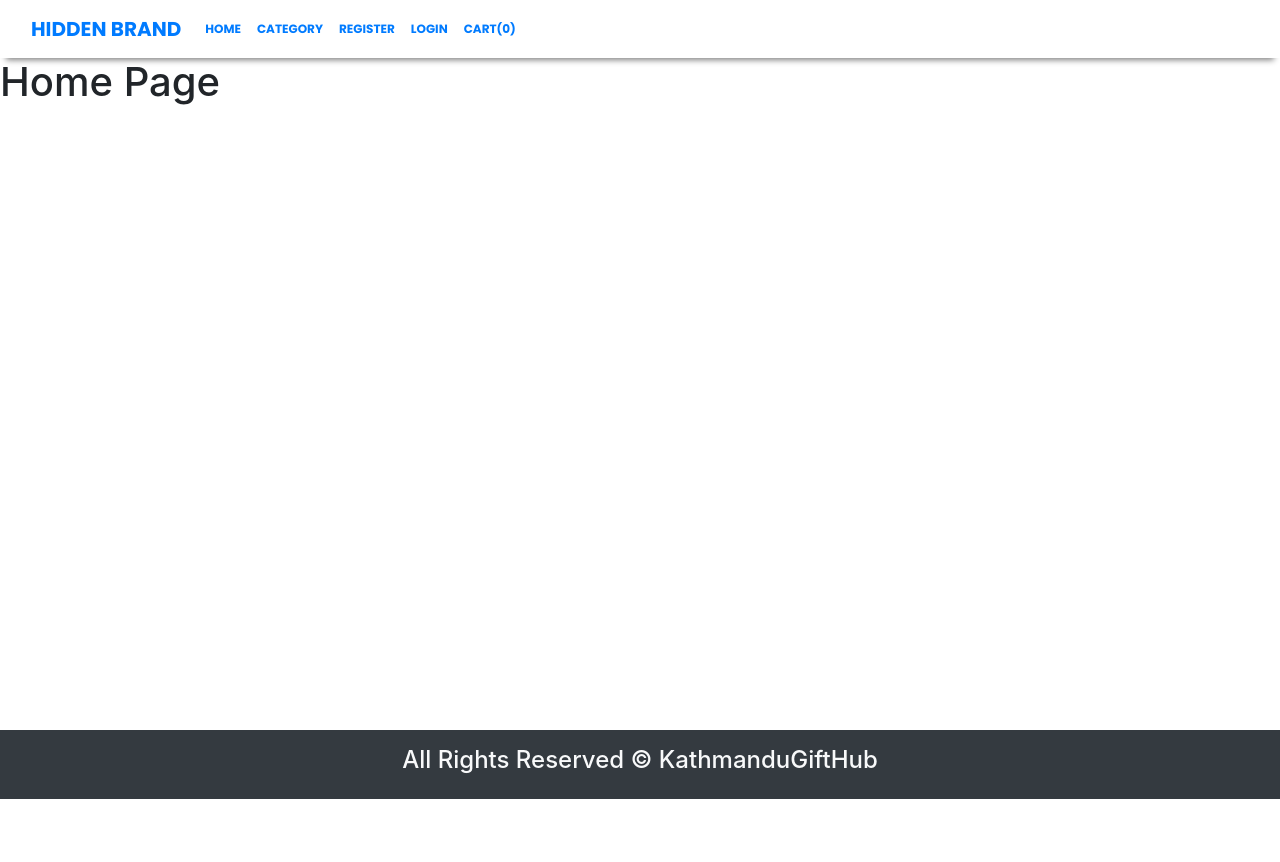
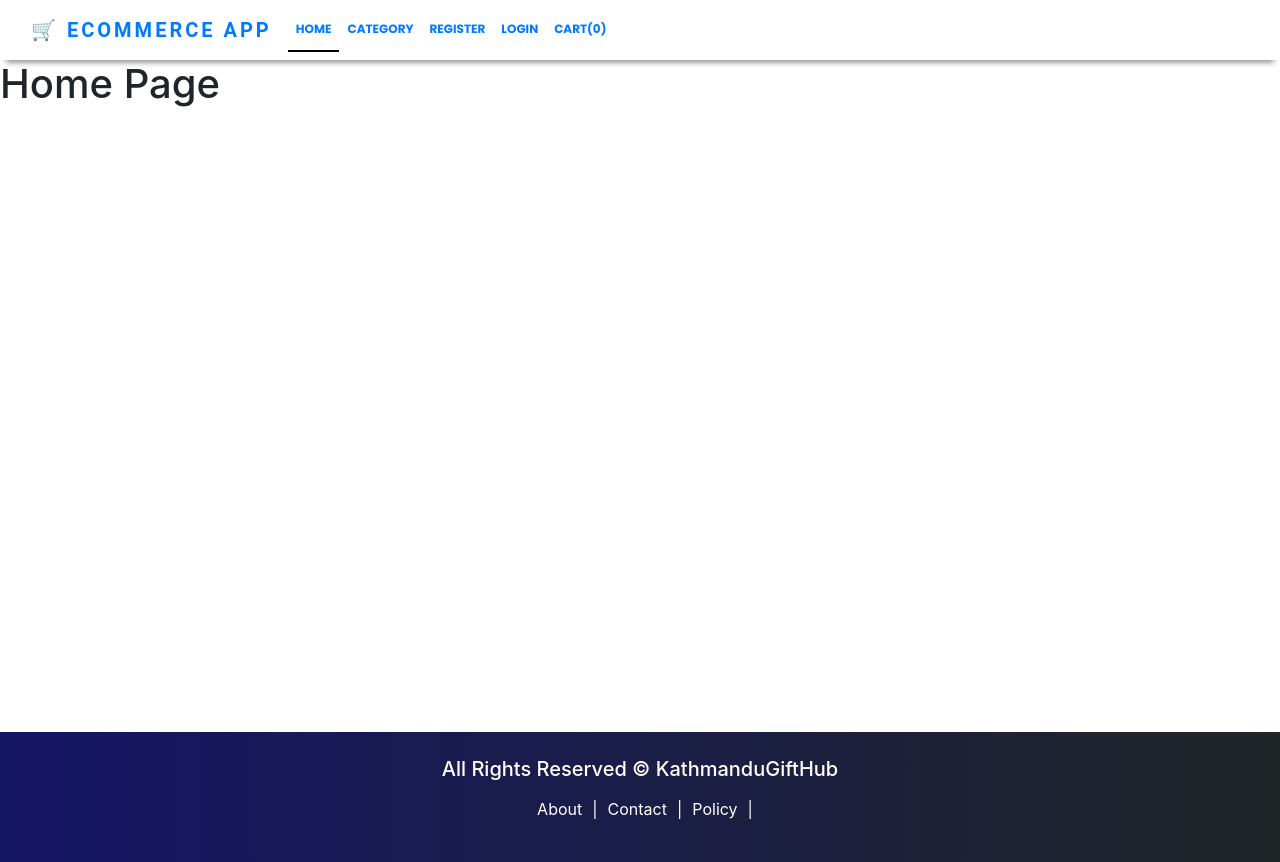
Before and after one commit to dineshBS008/EcommerceApp, a React (Create React App) app in the folder client/: page / in a window 1280 px wide. Before the commit the page ends 800 px from the top, so only its background shows below. Built offline with nearby package versions, Linux system fonts and the light colour scheme; the HTML template or start-up script is replaced by a standard one; a web font is replaced by a local one.

Commit message:
Page Not Found part completed

```diff
--- a/client/src/components/Footer.js
+++ b/client/src/components/Footer.js
@@ -1,11 +1,17 @@
-import React from 'react'
+import React from 'react';
+import {Link} from "react-router-dom";
 
 const Footer = () => {
   return (
-    <div className='bg-dark text-light p-3'>
-      <h4 className='text-center'>
+    <div className='footer'>
+      <h5 className='text-center'>
         All Rights Reserved &copy; KathmanduGiftHub
-      </h4>
+      </h5>
+      <p className="text-center mt-3">
+        <Link to="/about">About</Link>|
+        <Link to="/contact">Contact</Link>|
+        <Link to="/policy">Policy</Link>|
+      </p>
     </div>
   );
 };
--- a/client/src/components/Header.js
+++ b/client/src/components/Header.js
@@ -1,5 +1,6 @@
 import React from 'react';
-import {NavLink} from 'react-router-dom';
+import {NavLink,Link} from 'react-router-dom';
+import {GiShoppingBag} from 'react-icons/gi';
 
 const Header = () => {
   return (
@@ -9,12 +10,15 @@
           <button className="navbar-toggler" type="button" data-bs-toggle="collapse" data-bs-target="#navbarTogglerDemo01" aria-controls="navbarTogglerDemo01" aria-expanded="false" aria-label="Toggle navigation">
               <span className="navbar-toggler-icon" />
           </button>
+
       <div className="collapse navbar-collapse" id="navbarTogglerDemo01">
-      <NavLink to="/" className="navbar-brand" href="#">Hidden brand</NavLink>
+        <Link to="/" className="navbar-brand" > 🛒 Ecommerce App</Link>
+
       <ul className="navbar-nav ms-auto mb-2 mb-lg-0">
         <li className="nav-item">
           <NavLink to="/" className="nav-link">Home</NavLink>
         </li>
+
         <li className="nav-item">
           <NavLink to="/category" className="nav-link">Category</NavLink>
         </li>
@@ -22,19 +26,19 @@
         <li className="nav-item">
           <NavLink to="/register" className="nav-link" href="#">Register</NavLink>
         </li>
+
         <li className="nav-item">
           <NavLink to="/login" className="nav-link" href="#">Login</NavLink>
         </li>
+
         <li className="nav-item">
           <NavLink to="/cart" className="nav-link" href="#">Cart(0)</NavLink>
         </li>
 
       </ul>
-
     </div>
   </div>
 </nav>
-
 </>
   );
 };
--- a/client/src/index.css
+++ b/client/src/index.css
@@ -1,14 +1,14 @@
 @import url('https://fonts.googleapis.com/css2?family=Playfair+Display:ital,wght@0,400..900;1,400..900&family=Poppins:wght@700&display=swap');
 
 
-/* font-family: 'Poppins', sans-serif; */
-/* font-family: "Playfair Display", serif; */
-
-*{
+* {
   margin: 0;
   padding: 0;
   box-sizing: border-box;
 }
+/* font-family: 'Poppins', sans-serif; */
+/* font-family: "Playfair Display", serif; */
+
 
 /* //navbar css */
 .navbar {
@@ -20,6 +20,8 @@
   /* if some browser dont support then alternative is just below */
   --webkit-box-shadow: 0 8px 6px -6px gray;
   border-bottom: 0px solid gray !important;
+
+
 }
 
 .nav-link {
@@ -27,3 +29,58 @@
   /* !important overrides existing class */
 
 }
+
+.active {
+  border-bottom: 2px solid black;
+}
+
+.navbar-brand {
+  font-weight: 700;
+  font-family: 'roboto', sans-serif;
+  letter-spacing: 3px;
+}
+
+/* =============== footer ===================== */
+
+.footer {
+  color: white;
+  padding: 25px;
+  background: rgb(39,39,99);
+  background: linear-gradient(90deg, rgba(39,39,99,1) 0%, rgba(1,1,17,1) 0%, rgba(21,21,102,1) 0%, rgba(32,38,39,1) 100%, rgba(0,0,0,1) 100%);
+}
+
+.footer a{
+  text-decoration: none;
+  color: white;
+  padding: 10px;
+}
+
+.footer a:hover{
+  color: #b4ae9b;
+}
+
+/* =============== page not found ===================== */
+.pnf {
+  display: flex;
+  min-height: 65vh;
+  flex-direction: column;
+  align-items: center;
+  justify-content: center;
+}
+
+.pnf-title {
+  font-size: 100px;
+  font-weight: 700px;
+
+}
+
+.pnf-heading {
+  font-weight: normal;
+}
+
+.pnf-btn {
+  color: black;
+  border: 1px solid black;
+  padding: 10px;
+  margin-top: 10px;
+}
--- a/client/src/pages/Pagenotfound.js
+++ b/client/src/pages/Pagenotfound.js
@@ -1,10 +1,17 @@
 import React from 'react';
 import Layout from '../components/Layout';
+import {Link} from "react-router-dom";
 
 const Pagenotfound = () => {
   return (
     <Layout>
-      <h1>Page Not Found</h1>
+      <div className="pnf">
+        <h1 className='pnf-title'>404</h1>
+        <h2 className='pnf-heading'>Oops ! Page Not Found</h2>
+        <Link to="/" className="pnf-btn">
+          Go Back
+        </Link>
+      </div>
     </Layout>
   );
 };
--- a/package.json
+++ b/package.json
@@ -19,6 +19,7 @@
     "jsonwebtoken": "^9.0.2",
     "mongoose": "^8.3.4",
     "morgan": "^1.10.0",
-    "nodemon": "^3.1.0"
+    "nodemon": "^3.1.0",
+    "react-icons": "^5.2.1"
   }
 }
```
Also changed, not shown: 1 other file (tests, documents, lock files or other folders). Lines whose indentation alone changed are shown as unchanged.
